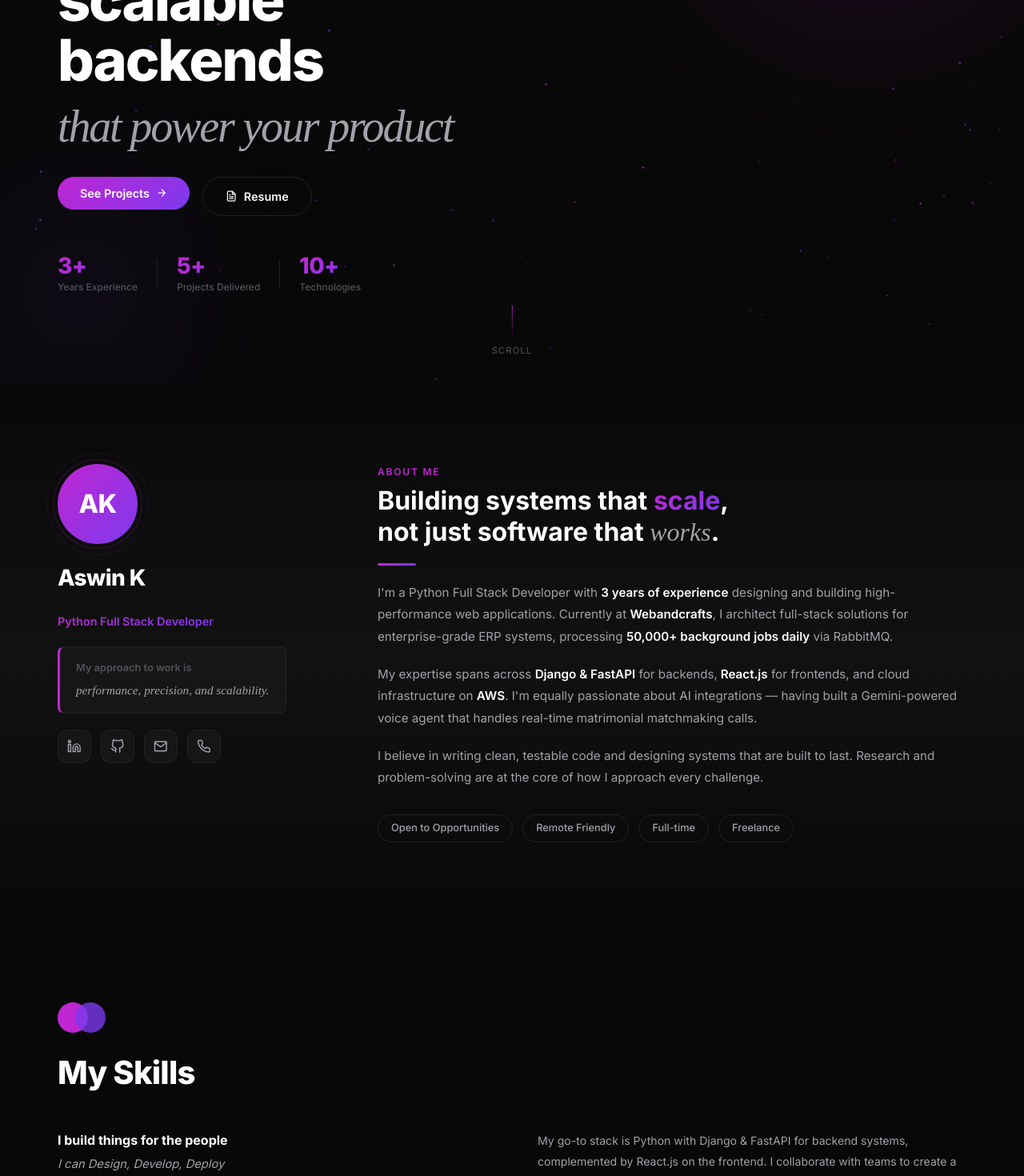
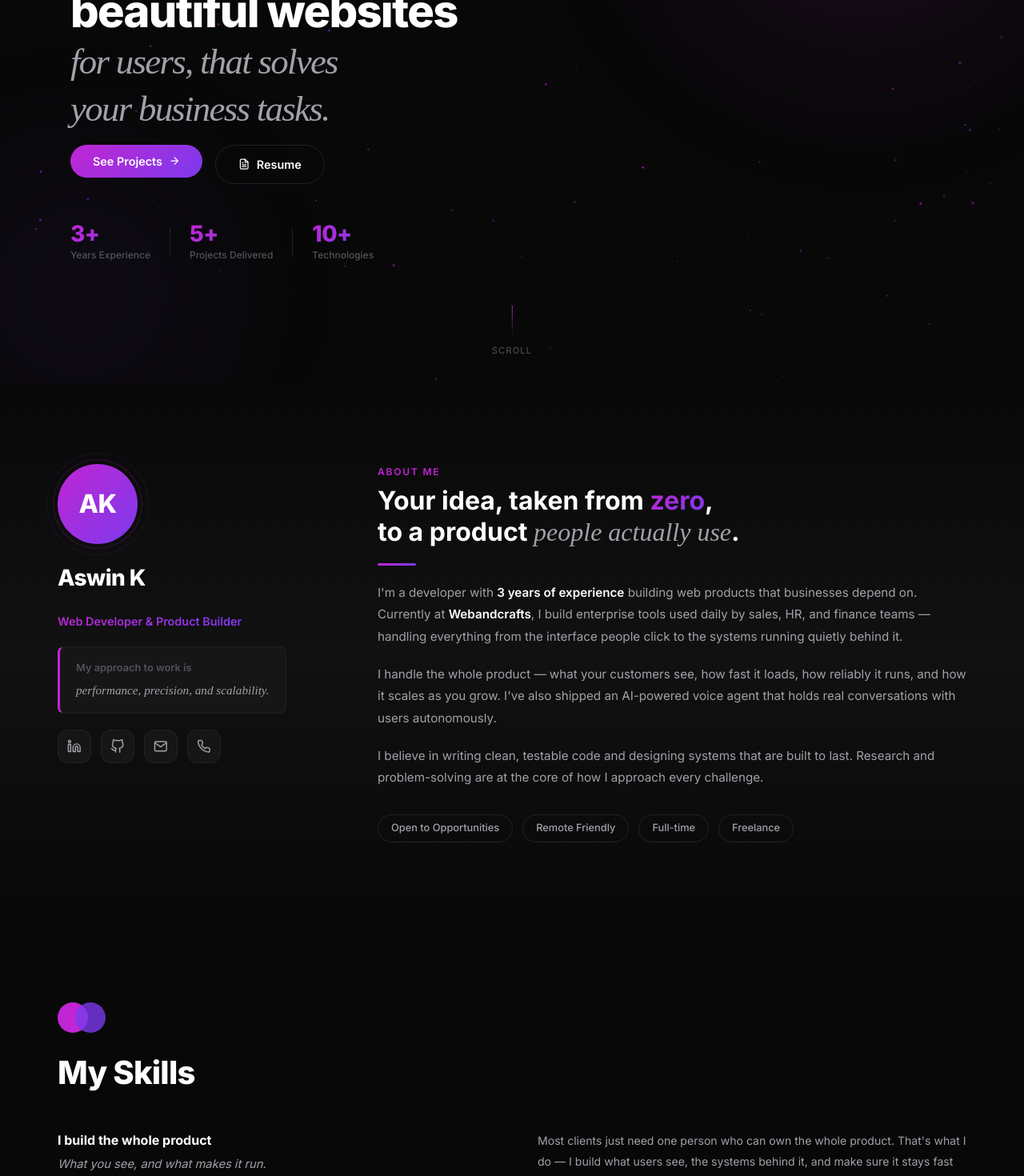
Before and after one commit to aswin071/Aswin-Portfolio, a React (Vite) app: page / in a window 1280 px wide. Shown: the part 320-1790 px from the top of the page at 80% size. Built offline with nearby package versions, Linux system fonts and the light colour scheme; a web font is replaced by a local one.

Commit message:
update hero copy and subtitle

```diff
--- a/src/components/About.jsx
+++ b/src/components/About.jsx
@@ -24,7 +24,7 @@ export default function About() {
               </div>
             </div>
             <h2 className="about-name">Aswin K</h2>
-            <p className="about-role gradient-text">Python Full Stack Developer</p>
+            <p className="about-role gradient-text">Web Developer & Product Builder</p>
 
             <div className="about-approach">
               <p className="approach-label">My approach to work is</p>
@@ -53,23 +53,22 @@ export default function About() {
           <div className="about-right">
             <div className="section-eyebrow">About Me</div>
             <h3 className="about-heading">
-              Building systems that{' '}
-              <span className="gradient-text">scale</span>,<br />
-              not just software that <span className="italic-accent">works</span>.
+              Your idea, taken from{' '}
+              <span className="gradient-text">zero</span>,<br />
+              to a product <span className="italic-accent">people actually use</span>.
             </h3>
             <div className="divider" />
 
             <p className="about-bio">
-              I'm a Python Full Stack Developer with <strong>3 years of experience</strong> designing
-              and building high-performance web applications. Currently at{' '}
-              <strong>Webandcrafts</strong>, I architect full-stack solutions for enterprise-grade
-              ERP systems, processing <strong>50,000+ background jobs daily</strong> via RabbitMQ.
+              I'm a developer with <strong>3 years of experience</strong> building web products
+              that businesses depend on. Currently at <strong>Webandcrafts</strong>, I build
+              enterprise tools used daily by sales, HR, and finance teams — handling everything
+              from the interface people click to the systems running quietly behind it.
             </p>
             <p className="about-bio">
-              My expertise spans across <strong>Django &amp; FastAPI</strong> for backends,
-              <strong> React.js</strong> for frontends, and cloud infrastructure on <strong>AWS</strong>.
-              I'm equally passionate about AI integrations — having built a Gemini-powered voice agent
-              that handles real-time matrimonial matchmaking calls.
+              I handle the whole product — what your customers see, how fast it loads, how
+              reliably it runs, and how it scales as you grow. I've also shipped an
+              AI-powered voice agent that holds real conversations with users autonomously.
             </p>
             <p className="about-bio">
               I believe in writing clean, testable code and designing systems that are built to last.
--- a/src/components/Hero.css
+++ b/src/components/Hero.css
@@ -57,15 +57,22 @@
 }
 
 .hero-headline {
-  font-size: clamp(2.5rem, 6vw, 4.5rem);
+  font-size: clamp(2rem, 4.5vw, 3.5rem);
   font-weight: 800;
   line-height: 1.05;
   letter-spacing: -0.03em;
-  margin-bottom: 2rem;
+  margin-bottom: 1.25rem;
 }
 
 .hero-headline .italic-accent {
-  font-size: clamp(2rem, 5vw, 3.5rem);
+  font-size: clamp(1.6rem, 3.8vw, 2.8rem);
+}
+
+.hero-sub {
+  font-size: 0.95rem;
+  color: var(--text-secondary);
+  line-height: 1.75;
+  margin-bottom: 2rem;
 }
 
 .hero-actions {
--- a/src/components/Hero.jsx
+++ b/src/components/Hero.jsx
@@ -77,11 +77,13 @@ export default function Hero() {
           </p>
 
           <h1 className="hero-headline animate-fadeUp animate-delay-1">
-            I <span className="gradient-text">build</span> &amp; craft{' '}
+            I <span className="gradient-text">design</span> &amp; craft{' '}
             <br />
-            scalable backends{' '}
+            beautiful websites{' '}
             <br />
-            <span className="italic-accent">that power your product</span>
+            <span className="italic-accent">for users, that solves</span>
+            <br />
+            <span className="italic-accent">your business tasks.</span>
           </h1>
 
           <div className="hero-actions animate-fadeUp animate-delay-3">
--- a/src/components/Skills.jsx
+++ b/src/components/Skills.jsx
@@ -33,14 +33,14 @@ export default function Skills() {
         {/* Intro row */}
         <div className="skills-intro">
           <div className="skills-intro-left">
-            <p className="skills-intro-bold">I build things for the people</p>
-            <p className="skills-intro-italic">I can Design, Develop, Deploy</p>
+            <p className="skills-intro-bold">I build the whole product</p>
+            <p className="skills-intro-italic">What you see, and what makes it run.</p>
           </div>
           <div className="skills-intro-right">
             <p>
-              My go-to stack is Python with Django &amp; FastAPI for backend systems,
-              complemented by React.js on the frontend. I collaborate with teams to
-              create a variety of scalable, production-ready solutions.
+              Most clients just need one person who can own the whole product.
+              That's what I do — I build what users see, the systems behind it,
+              and make sure it stays fast and reliable as the business grows.
             </p>
             <p>
               I have a thing for making high-performance systems, so I always architect
--- a/src/data/portfolio.js
+++ b/src/data/portfolio.js
@@ -1,9 +1,9 @@
 export const personalInfo = {
   name: "Aswin K",
-  title: "Python Full Stack Developer",
-  tagline: "I build & craft scalable backends that power your product.",
+  title: "Web Developer & Product Builder",
+  tagline: "I take your idea from concept to a live, working product.",
   subTagline: "hello world",
-  bio: "I'm Aswin K, a Python Full Stack Developer with 3 years of experience building high-performance web applications. My expertise spans Django, FastAPI, microservices architecture, and modern cloud infrastructure. I'm passionate about crafting scalable systems and solving complex engineering challenges.",
+  bio: "I'm Aswin K, a developer with 3 years of experience building web products that work. I handle everything — the interface your customers see and the systems that power it — so you get one person who owns the whole product.",
   approach: "My approach to engineering is performance, precision, and scalability.",
   email: "aswinjikz05@gmail.com",
   phone: "+91 9567365762",
```
